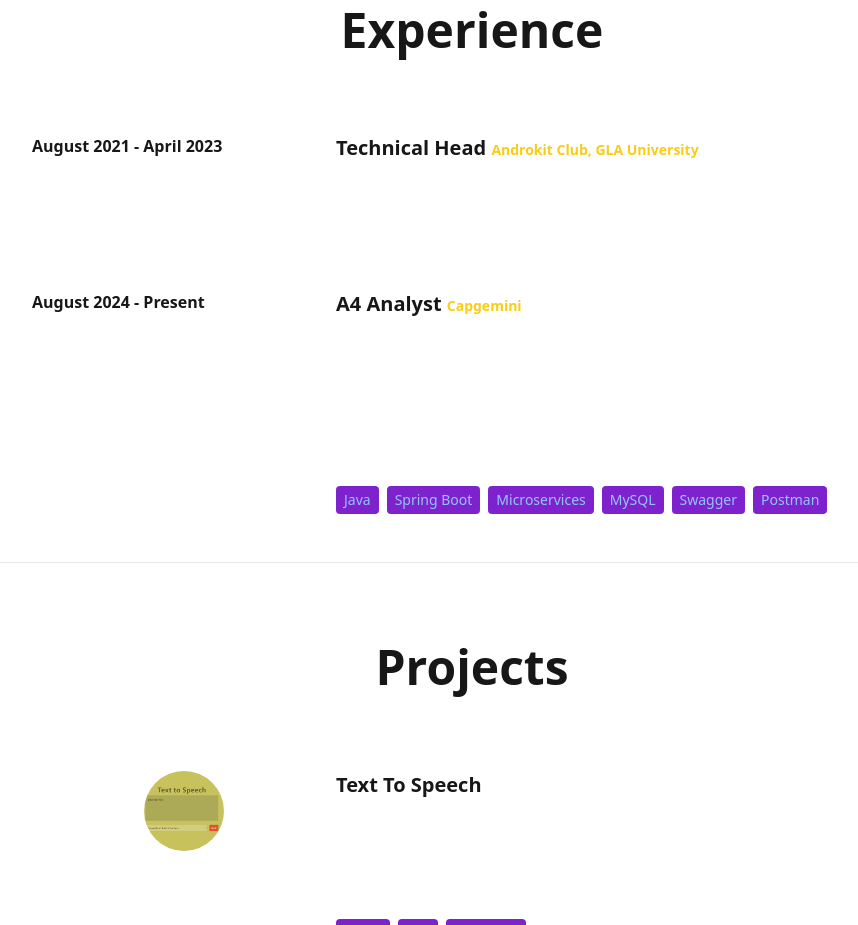
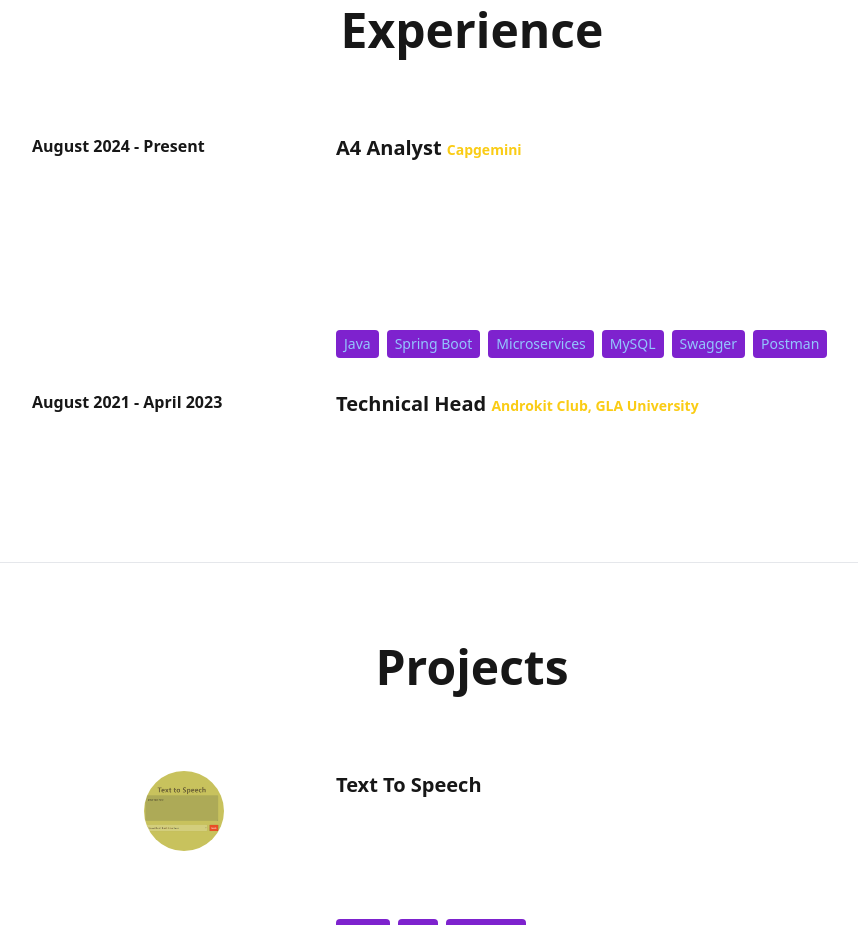
Before and after one commit to purookulsh13/Portfolio, a React (Vite) app: page / in a window 1280 px wide. Shown: the part 1360-2285 px from the top of the page, without its empty margins (168-1026 px from the left). Built offline with nearby package versions, Linux system fonts and the light colour scheme.

Commit message:
Update index.js

```diff
--- a/src/constants/index.js
+++ b/src/constants/index.js
@@ -18,19 +18,20 @@ export const EXPERIENCES = [
     //   technologies: ["HTML", "CSS", "JavaScript", "PHP", "MySQL"],
     // },
     {
+      year: "August 2024 - Present",
+      role: "A4 Analyst",
+      company: "Capgemini",
+      description: `Recently completed my training program, where I gained hands-on experience in Java backend development with Spring Boot, focusing on microservices architecture. Learned to work with tools and technologies like MySQL, Swagger, and Postman to build, test, and document efficient backend solutions. Now excited to apply these skills and contribute to impactful projects within the team.`,
+      technologies: ["Java", "Spring Boot", "Microservices", "MySQL", "Swagger", "Postman"],
+    },
+    {
       year: "August 2021 - April 2023",
       role: "Technical Head",
       company: "Androkit Club, GLA University",
       description: `Responsible for leading and managing the club’s technical initiatives. Oversaw the development and implementation of technical solutions to support the club’s projects and organized events.`,
       technologies: ["HTML", "CSS", "JavaScript", "PHP", "MySql"],
     },
-    {
-      year: "August 2024 - Present",
-      role: "A4 Analyst",
-      company: "Capgemini",
-      description: `Recently completed my training program, where I gained hands-on experience in Java backend development with Spring Boot, focusing on microservices architecture. Learned to work with tools and technologies like MySQL, Swagger, and Postman to build, test, and document efficient backend solutions. Now excited to apply these skills and contribute to impactful projects within the team.`,
-      technologies: ["Java", "Spring Boot", "Microservices", "MySQL", "Swagger", "Postman"],
-    },
+
 ];
 
 export const PROJECTS = [
```
